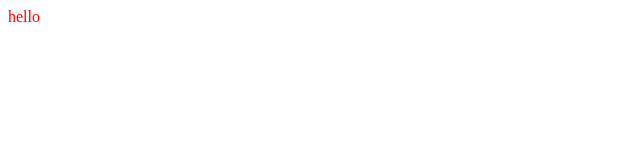
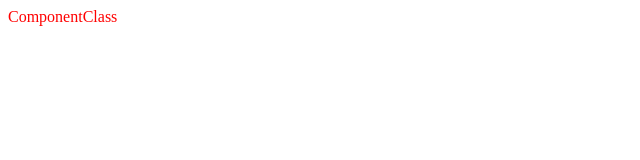
Before and after one commit to shihangbo/ws-react, a React app: page / in a window 1280 px wide. Shown: the top 160 px of the page, without its empty margins (0-640 px from the left). Built offline with nearby package versions, Linux system fonts and the light colour scheme.

Commit message:
feat: 原生组件/函数组件/类组件

```diff
--- a/src/index.tsx
+++ b/src/index.tsx
@@ -1,13 +1,42 @@
 import * as React from 'react'
 import * as ReactDOM from 'react-dom'
 
+// ts类型定义
+interface Props {
+  className: string
+}
+interface State {
+  id: string
+}
+
 let root = document.getElementById('root')
-let props = {className:'title'}
-let elem = React.createElement('div',props,'hello')
-ReactDOM.render(elem,root)
+let props:Props = {className:'title'}
 
-let a = 1;
-let b = 2
+// 1. 定义原生组件
+// let element = <div className="title">native Element</div>
+// let element = React.createElement('div',props,'hello world')
+
+// 2. 函数组件
+// function hello(props: Props) {
+//   return React.createElement('div',props,'FunctionComponent')
+// }
+// let element = React.createElement(hello,props)
+
+// 3. 类组件
+class Welcome extends React.Component<Props, State> {
+  state = {
+    id: 'ComponentClass'
+  }
+  render() {
+    return React.createElement('div',props,'ComponentClass')
+  }
+}
+let element = React.createElement(Welcome, props)
+
+ReactDOM.render(element,root)
+
+let a:number = 1
+let b:string = '2'
 if (true) {
   console.log(a,b)
 }
--- a/webpack.config.js
+++ b/webpack.config.js
@@ -36,6 +36,6 @@ module.exports = {
     new HtmlWebpackPlugin({
       template: './src/index.html',
     }),
-    new webpack.HotModuleReplacementPlugin()
+    // new webpack.HotModuleReplacementPlugin()
   ]
 }
```
